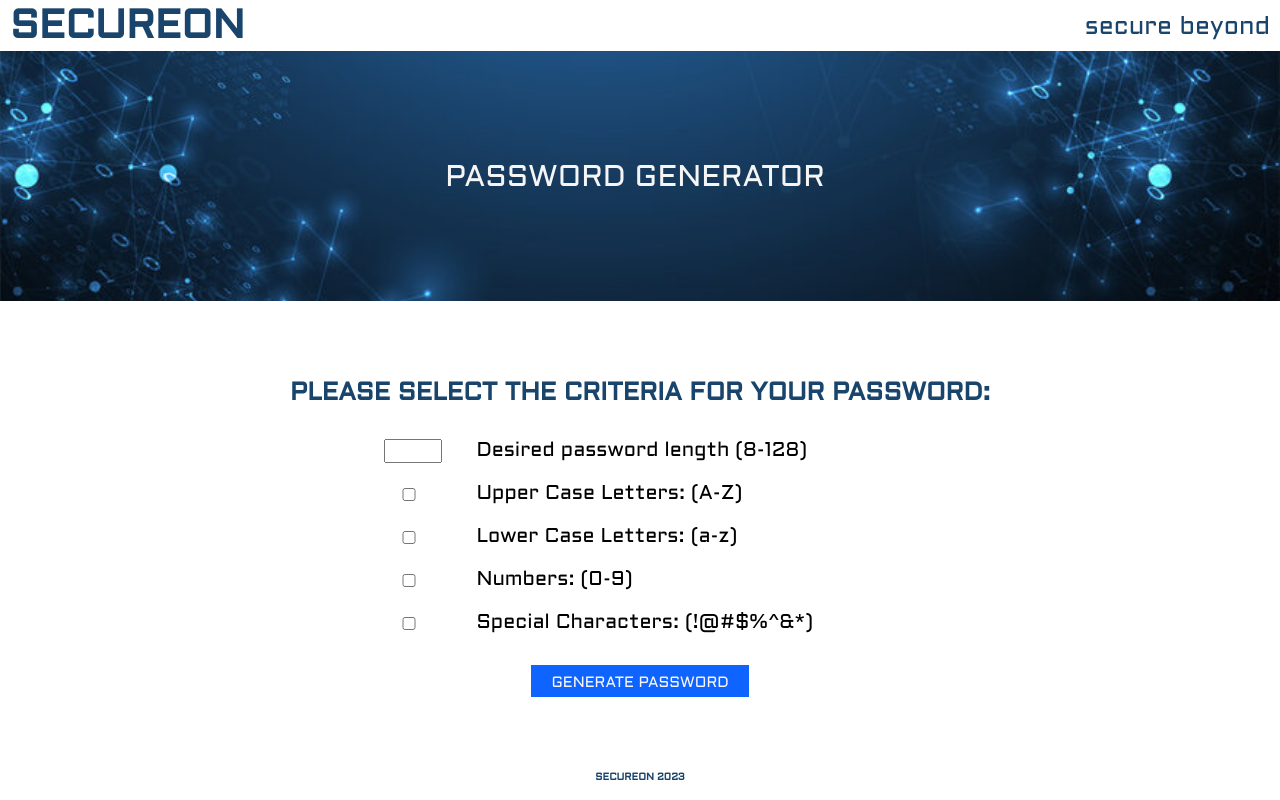
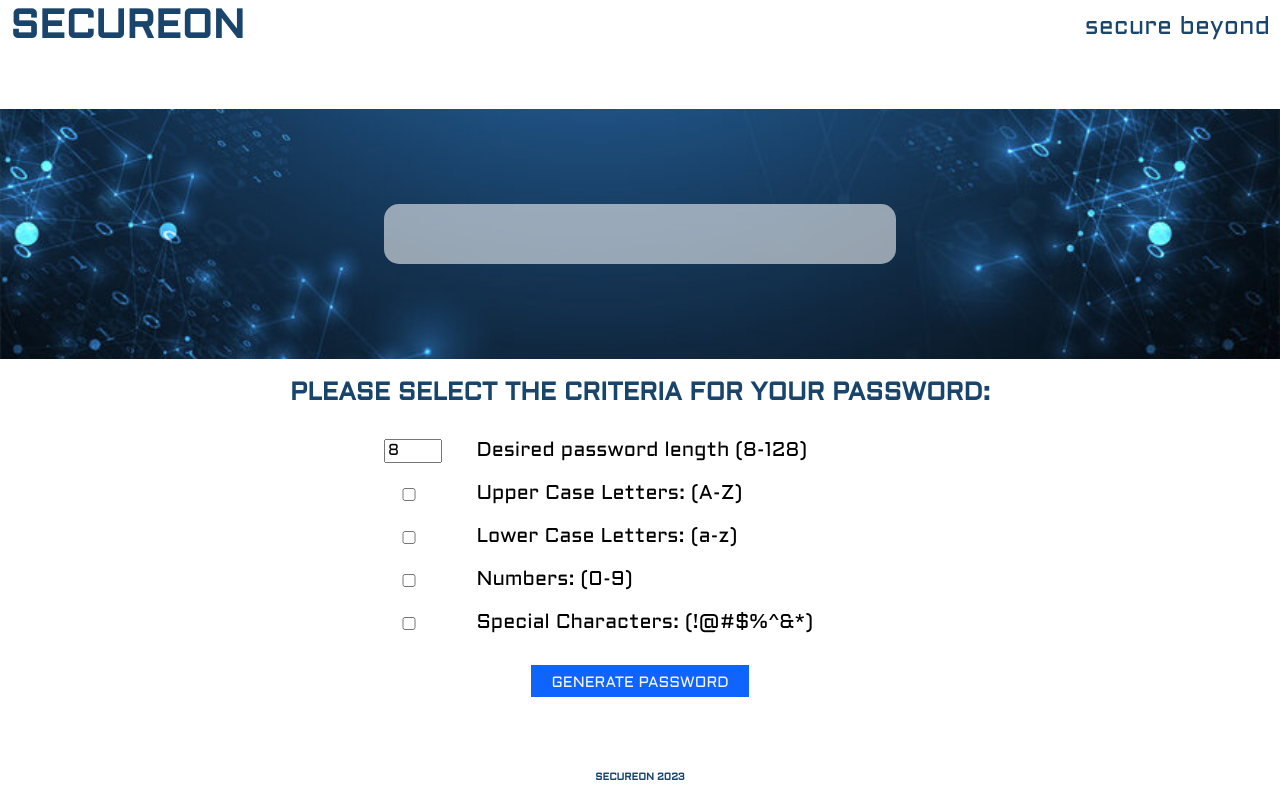
Before and after one commit to laineycreighton/secureon, a React (Vite) app: page / in a window 1280 px wide. Built offline with nearby package versions, Linux system fonts and the light colour scheme.

Commit message:
add password generating functionality

```diff
--- a/src/assets/css/Header.css
+++ b/src/assets/css/Header.css
@@ -33,19 +33,3 @@ h1 {
   font-size: 25px;
   margin: 5px 10px 0 0;
 }
-
-.cyber {
-  background-image: url('../images/security.jpeg');
-  background-size: cover;
-  background-position: center center;
-  display: flex;
-  justify-content: center;
-  align-items: center;
-  height: 250px;
-}
-
-.cyber p {
-  font-family: aldrich;
-  font-size: 30px;
-  color: whitesmoke;
-}
--- a/src/assets/css/Prompts.css
+++ b/src/assets/css/Prompts.css
@@ -12,12 +12,62 @@
 
 /*--------------- PROMPTS ---------------*/
 .prompts-container {
+  display: flex;
+  flex-direction: column;
+  justify-content: space-evenly;
+  align-items: center;
+  width: 100%;
+}
+
+.cyber {
+  background-image: url('../images/security.jpeg');
+  background-size: cover;
+  background-position: center center;
+  display: flex;
+  justify-content: center;
+  align-items: center;
+  height: 250px;
+  width: 100%;
+}
+
+.cyber p {
+  font-family: aldrich;
+  font-size: 30px;
+  color: var(--dark);
+}
+
+.display {
+  /* outline: red dashed 3px; */
+  display: flex;
+  justify-content: center;
+  align-items: center;
+  width: 40%;
+  background: rgba(255, 255, 255, 0.561);
+  backdrop-filter: saturate(180%) blur(10px);
+  border-radius: 15px;
+  text-align: center;
+}
+
+@supports (-webkit-backdrop-filter: none) or (backdrop-filter: none) {
+  .display {
+      -webkit-backdrop-filter: blur(10px);
+      backdrop-filter: blur(10px);
+  }
+}
+
+.display input {
+  width: 100%;
+  height: 75px;
+}
+
+.prompts {
   /* outline: red dashed 3px; */
   display: flex;
   flex-direction: column;
   justify-content: center;
   align-items: center;
   font-family: aldrich;
+  width: 100%;
 }
 
 /*-- HEADING --*/
--- a/src/components/Header.jsx
+++ b/src/components/Header.jsx
@@ -14,9 +14,6 @@ export default function Header() {
                 <h1>SECUREON</h1>
                 <p>secure beyond</p>
             </header>
-            <div className='cyber'>
-                <p>PASSWORD GENERATOR</p>
-            </div>
         </div>
     )
 }
--- a/src/components/Prompts.jsx
+++ b/src/components/Prompts.jsx
@@ -1,5 +1,5 @@
 //----- IMPORTS -----//
-import { Link } from 'react-router-dom';
+import React, { useState } from 'react';
 
 //CSS
 import '../assets/css/Prompts.css';
@@ -7,32 +7,104 @@ import '../assets/css/Prompts.css';
 //----- EXPORTS -----//
 export default function Prompts() {
 
+    //State Defaults
+    const [pwLength, setPwLength] = useState(8);
+    const [includeNumbers, setIncludeNumbers] = useState(false);
+    const [includeUpper, setIncludeUpper] = useState(false);
+    const [includeLower, setIncludeLower] = useState(false);
+    const [includeSpecial, setIncludeSpecial] = useState(false);
+    const [password, setPassword] = useState("");
+
+    //Criteria Options
+    const typeNumber = "0123456789";
+    const typeUpper = "ABCDEFGHIJKLMNOPQRSTUVWXYZ";
+    const typeLower = "abcdefghijklmnopqrstuvwxyz";
+    const typeSpecial = "!@#$%^&*()-_+=<>?:;~";
+
+    //Generate Password Function
+    const handleGeneratePassword = () => {
+        if (
+            !includeNumbers &&
+            !includeUpper &&
+            !includeLower &&
+            !includeSpecial
+        ) {
+            alert("You MUST choose at least one character type!");
+            return;
+        }
+
+        let charChosen = "";
+        if (includeNumbers) charChosen += typeNumber;
+        if (includeUpper) charChosen += typeUpper;
+        if (includeLower) charChosen += typeLower;
+        if (includeSpecial) charChosen += typeSpecial;
+
+        let pwCreate = "";
+        for (let i = 0; i < pwLength; i++) {
+            const randomIndex = Math.floor(Math.random() * charChosen.length);
+            pwCreate += charChosen[randomIndex];
+        }
+
+        setPassword(pwCreate); // Set the password state here
+    }
+
     //Return
     return (
         //---------- PROMPTS ----------//
         <div className='prompts-container'>
+            <div className='cyber'>
+                <div className='display'>
+                    <p>{password}</p>
+                </div>
+            </div>
+
+            <div className='prompts'>
                 <h2>PLEASE SELECT THE CRITERIA FOR YOUR PASSWORD:</h2>
                 <div className='length'>
-                <input type="text" />
+                    <input
+                        type="number"
+                        value={pwLength}
+                        onChange={(e) => setPwLength(e.target.value)}
+                        min='8'
+                        max='128'
+                    />
                     <p>Desired password length (8-128)</p>
                 </div>
                 <div className='upper'>
-                <input type="checkbox" />
+                    <input
+                        type="checkbox"
+                        checked={includeUpper}
+                        onChange={() => setIncludeUpper(!includeUpper)}
+                    />
                     <p>Upper Case Letters: (A-Z)</p>
                 </div>
                 <div className='lower'>
-                <input type="checkbox" />
+                    <input
+                        type="checkbox"
+                        checked={includeLower}
+                        onChange={() => setIncludeLower(!includeLower)}
+                    />
                     <p>Lower Case Letters: (a-z)</p>
                 </div>
                 <div className='number'>
-                <input type="checkbox" />
+                    <input
+                        type="checkbox"
+                        checked={includeNumbers}
+                        onChange={() => setIncludeNumbers(!includeNumbers)}
+                    />
                     <p>Numbers: (0-9)</p>
                 </div>
                 <div className='special'>
-                <input type="checkbox" />
+                    <input
+                        type="checkbox"
+                        checked={includeSpecial}
+                        onChange={() => setIncludeSpecial(!includeSpecial)}
+                    />
                     <p>Special Characters: (!@#$%^&*)</p>
                 </div>
-            <button className='generate'>GENERATE PASSWORD</button>
+                <button onClick={handleGeneratePassword} className='generate'>GENERATE PASSWORD</button>
+
+            </div>
         </div >
     )
 }
```
Lines whose indentation alone changed are shown as unchanged.
